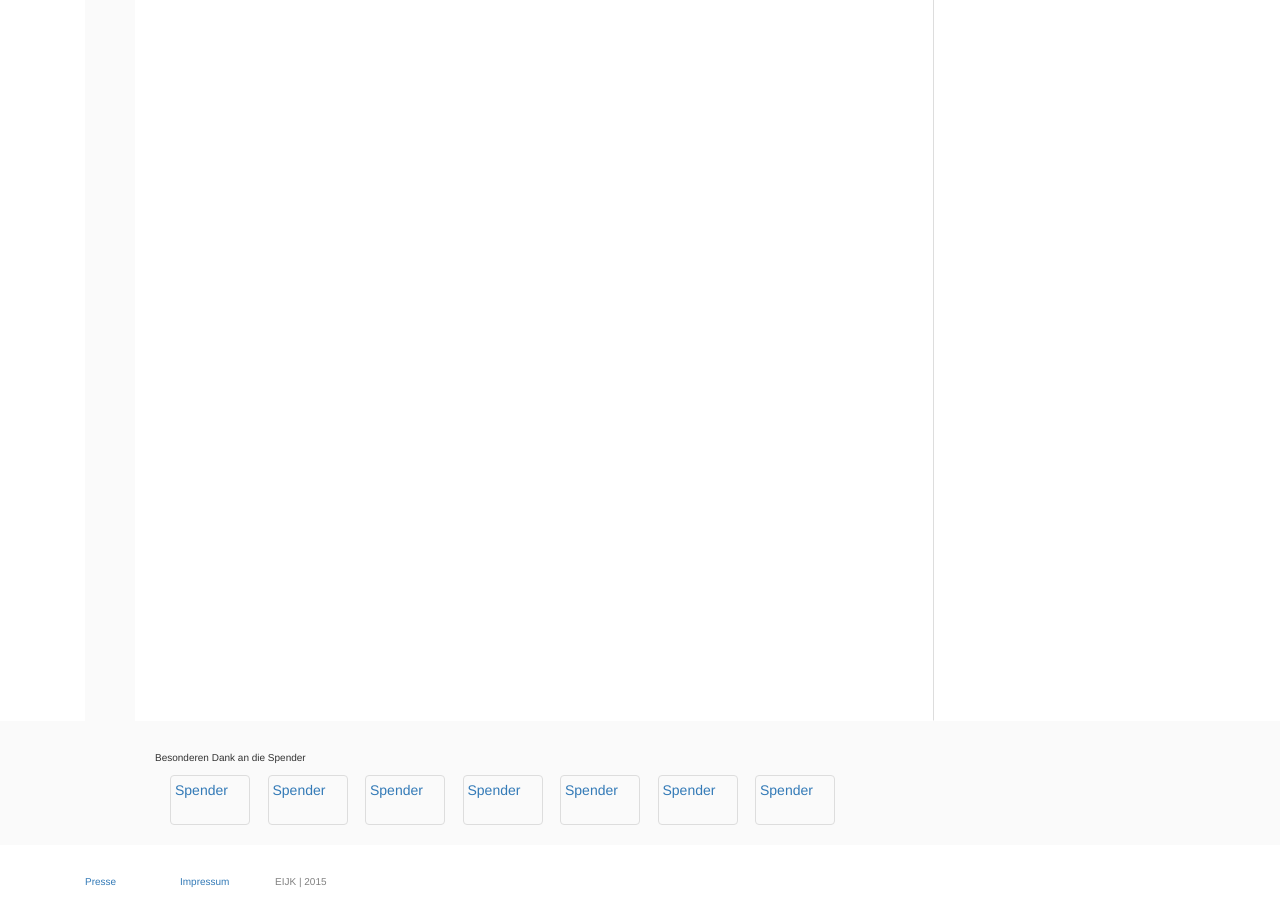
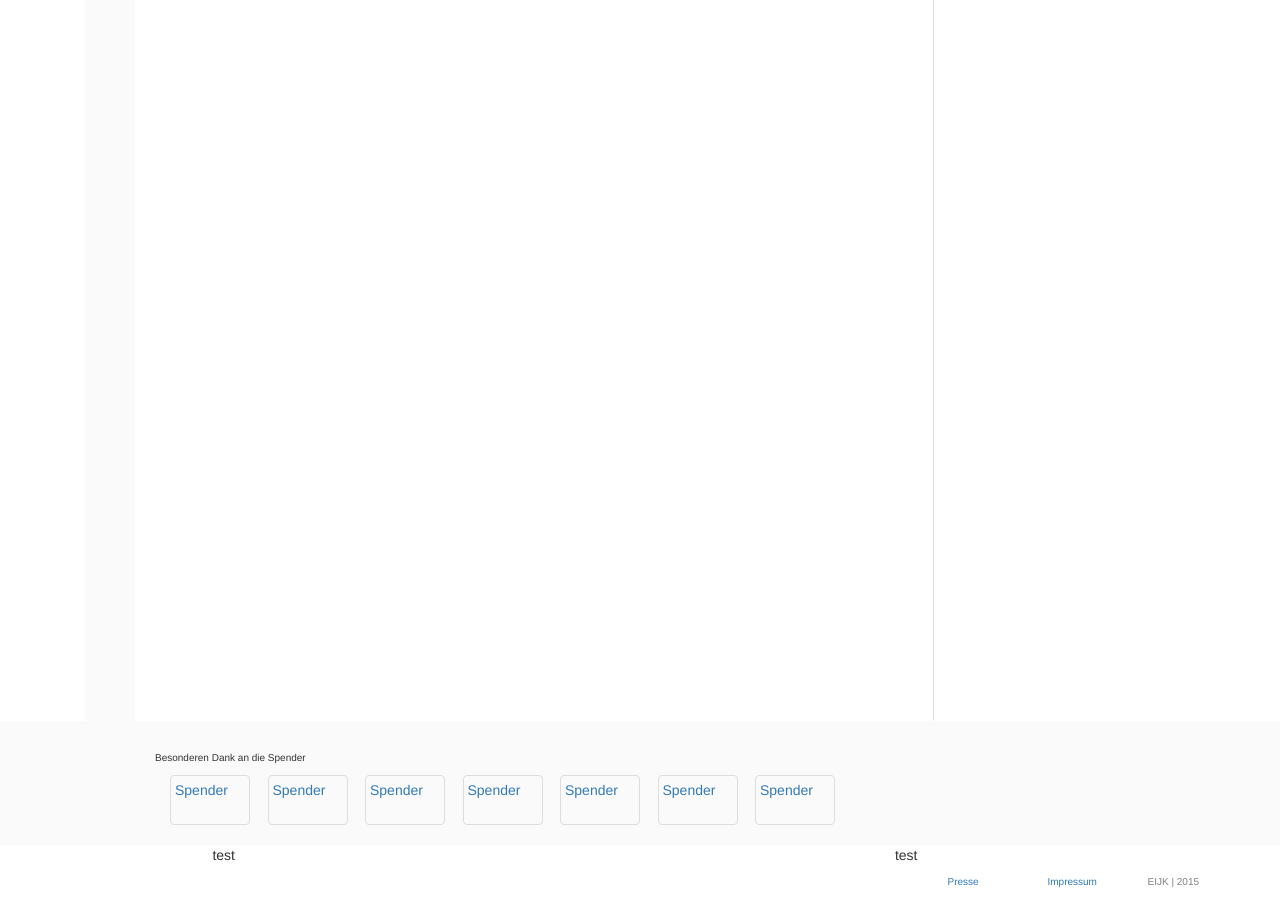
Before and after one commit to susedev/test, a Jekyll site: the page built from download.html, in a window 1280 px wide and 900 px high, scrolled down 1506 px. Built offline with Jekyll 4.4.1, drawn with Linux system fonts in a browser that asks for light colours; nearby versions of some CDN libraries.

Commit message:
Update page.html

```diff
--- a/_layouts/page.html
+++ b/_layouts/page.html
@@ -72,7 +72,22 @@ layout: base
   </div>
 </footer>
 
+
 <div class="container">
+  <div class="row">
+    <div class="col-md-2">
+      <p style="text-align: right">test</p>
+    </div>
+    <div class="col-md-7">
+      <p style="text-align: right">test</p>
+    </div>
+    <div class="col-md-3>
+      test
+    </div>
+  </div>
+</div>
+<div class="container">
+  <div class="row">
         <div class="col-md-1">
           <p style="margin-top: 30px; margin-left 20px; color:#808080; font-size:10px;"><a href=" {{ site.base_url }}/presse.html">Presse</a></p>
         </div>
@@ -82,4 +97,5 @@ layout: base
         <div class="col-md-1">
           <p style="margin-top: 30px; margin-left 20px; color:#808080; font-size:10px;">EIJK | 2015</p>
         </div>
-      </div>
+  </div>
+</div>
```
